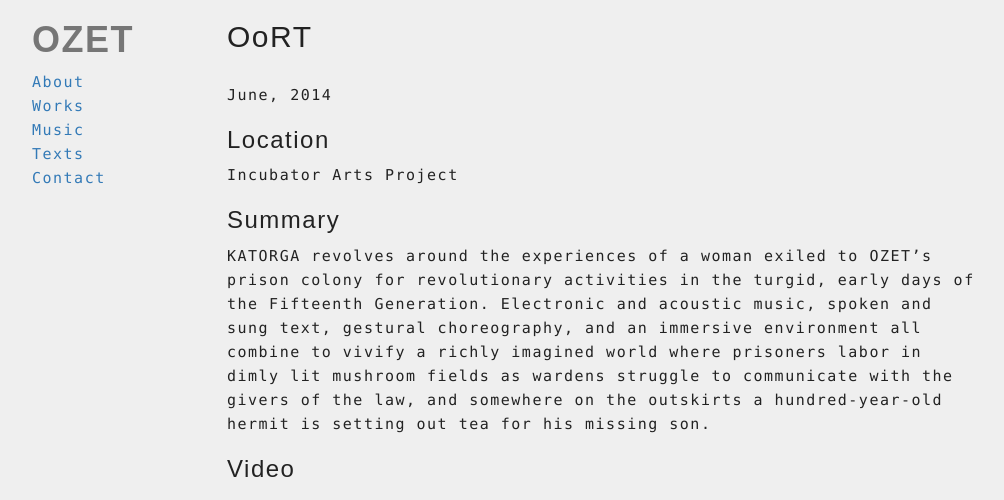
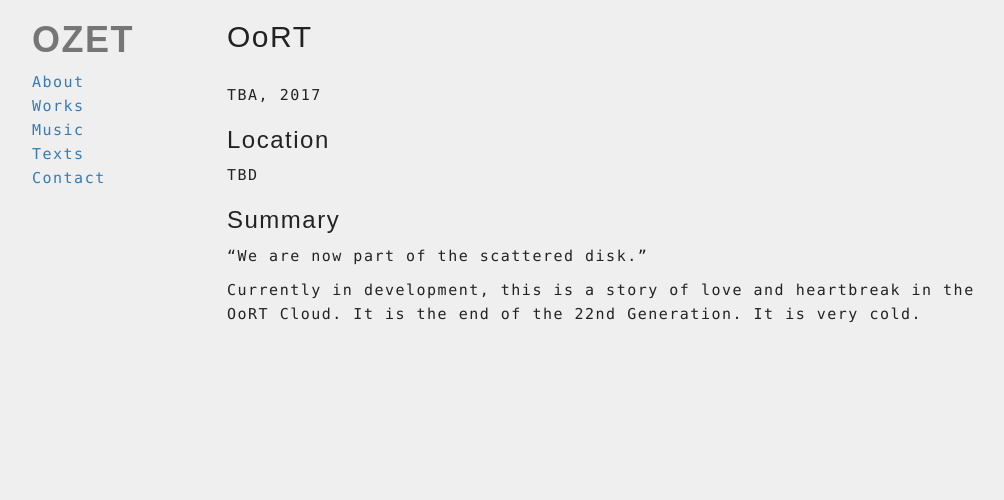
Before and after one commit to the-ozet/the-ozet.github.io, a Jekyll site: the page built from _works/oort.md, in a window 1280 px wide. Shown: the top 500 px of the page, without its empty margins (38-1042 px from the left). Built offline with Jekyll 4.4.1, drawn with Linux system fonts in a browser that asks for light colours; nearby versions of some CDN libraries; some of the changed text lies outside the part shown; grey boxes are pictures that could not be loaded.

Commit message:
Oort content

```diff
--- a/_works/oort.md
+++ b/_works/oort.md
@@ -1,48 +1,20 @@
 ---
-main_img: "katorga-becky.png"
+main_img: "OoRT_3.jpg"
 category: Works
 title: OoRT
-date: 2014-06-24
-year: 2014
+date: 2017-06-24
+year: 2017
 ---
 ## OoRT
-June, 2014
+
+TBA, 2017
 
 ### Location
 
-Incubator Arts Project
+TBD
 
 ### Summary
 
-KATORGA revolves around the experiences of a woman exiled to OZET’s prison colony for revolutionary activities in the turgid, early days of the Fifteenth Generation. Electronic and acoustic music, spoken and sung text, gestural choreography, and an immersive environment all combine to vivify a richly imagined world where prisoners labor in dimly lit mushroom fields as wardens struggle to communicate with the givers of the law, and somewhere on the outskirts a hundred-year-old hermit is setting out tea for his missing son.
+"We are now part of the scattered disk."
 
-### Video
-
-{% include video.html video_id="wHLYr1vFuKM" title="Katorga: Section 1" description="The woman arrives.<br><br><em>What beauty behind us.<br>Silver eyeball, see us and turn.<br>Forget everything all you won</em>" %}
-{% include video.html video_id="GRsBWHgtl7Y" title="Katorga: Section 4c" description="The Warden.<br><br><em>Take your harvest to the scale.<br>Look around!  Who can speak for her Cousins?<br>You!  To the scale!  Now!</em>" %}
-{% include video.html video_id="ayrH2A1RVXc" title="Katorga: Section 7 &amp; 8" description="<em>As for me, she said, I shall be quite satisfied to leave a world where action is never sister of the dream.</em>" %}
-
-### Performers
-
-Becky Baumwoll: acting<br>
-Daniel Baker: voice, chimes<br>
-Scott Blumenthal: guitar<br>
-Brendan Dougherty: drums, electronics<br>
-Paula Matthusen: live vocal processing<br>
-Aaron Meicht: trumpet, keyboards, electronics<br>
-Matt Mitchell: piano, keyboards, electronics<br>
-
-### Designers / Crew
-
-Britt Plunkett: set<br>
-Thomas Dunn: lights<br>
-Kathleen Geldard: costumes<br>
-Dan Scully: video<br>
-Broken Chord: sound
-Jesse Perez: performance consultant
-
-### Press
-
-"[Bidding Farewell to a Home of Visionary Art with Space Travel and a Vodka Shot](http://www.nytimes.com/2014/06/26/theater/incubator-arts-projects-katorga-an-ozet-performance.html?_r=0)", <em>The New York Times</em>, June 25, 2013
-
-"[Katorga: An Ozet Performance](http://www.timeout.com/newyork/theater/katorga-an-ozet-performance)", Time Out New York, June 26, 2014
+Currently in development, this is a story of love and heartbreak in the OoRT Cloud.  It is the end of the 22nd Generation.  It is very cold.
```
